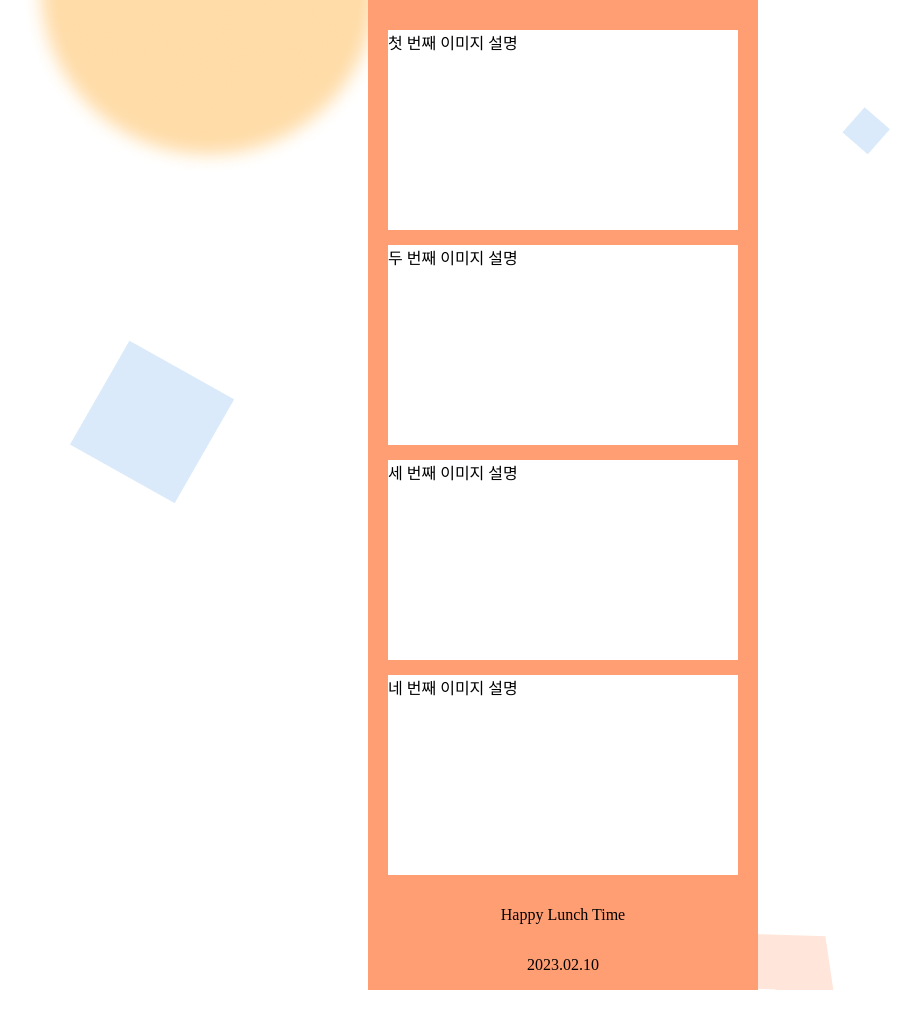
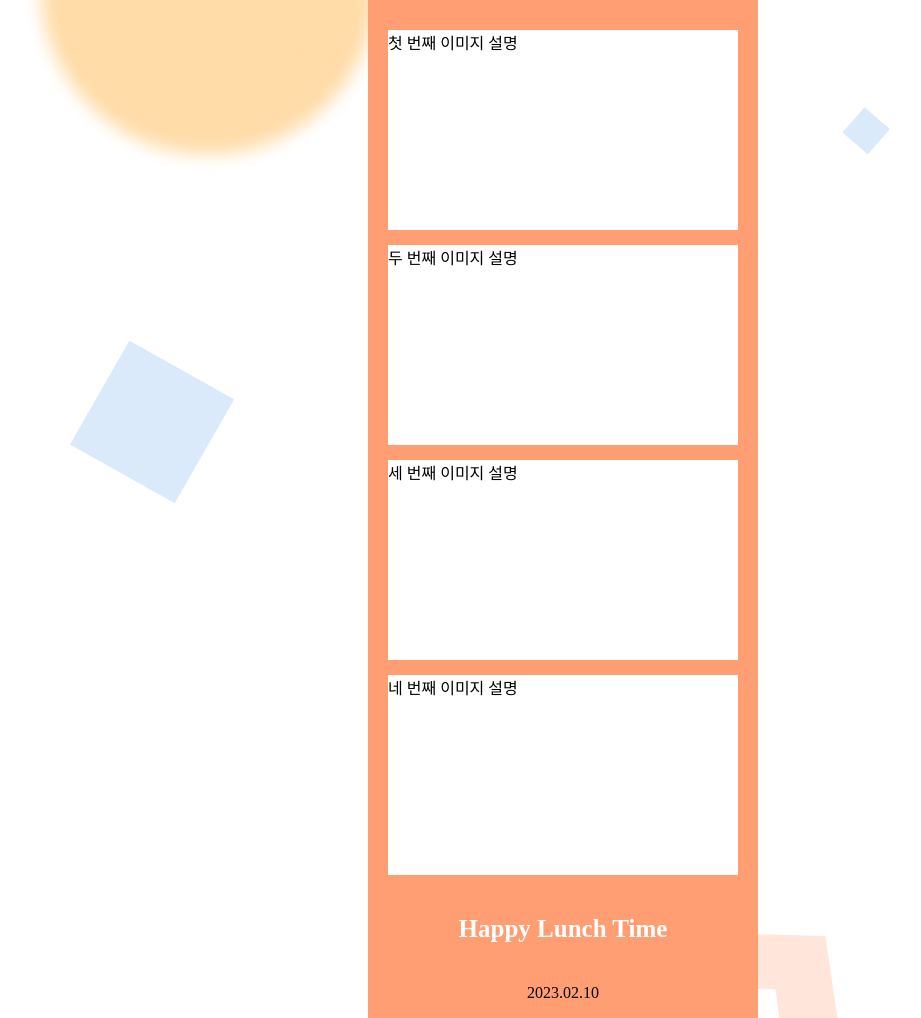
Before and after one commit to yumdari/coding_4_cut, a plain HTML site: page index.html in a window 1280 px wide. Shown: the whole page, without its empty margins (77-998 px from the left). Before the commit the page ends 990 px from the top, so only its background shows below. Drawn offline with Linux system fonts and the light colour scheme; a web font is replaced by a local one.

Commit message:
lower area styling - f-title class

```diff
--- a/index.html
+++ b/index.html
@@ -44,6 +44,12 @@
             flex-direction: column;
             align-items: center;
         }
+
+        .f-title {
+            color: white;
+            font-size: 25px;
+            font-weight: 900;
+        }
     </style>
 </head>
 <body>
```
